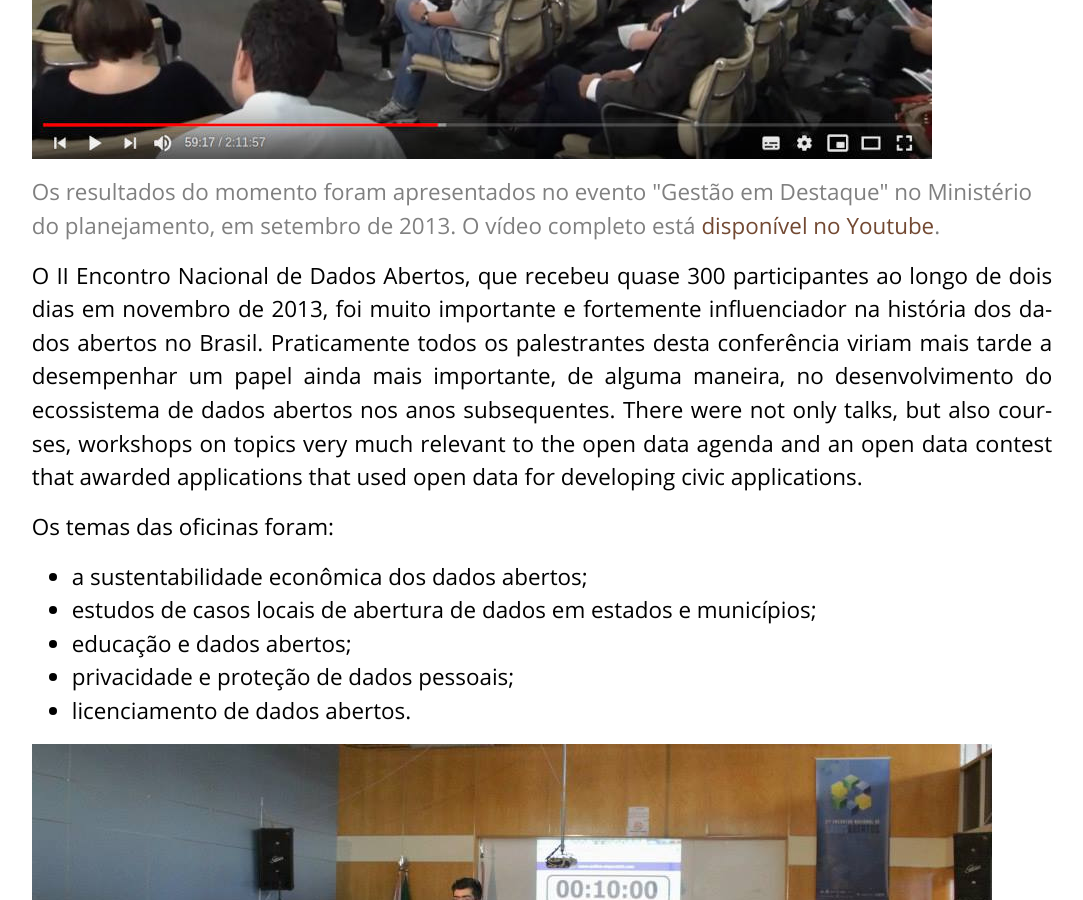
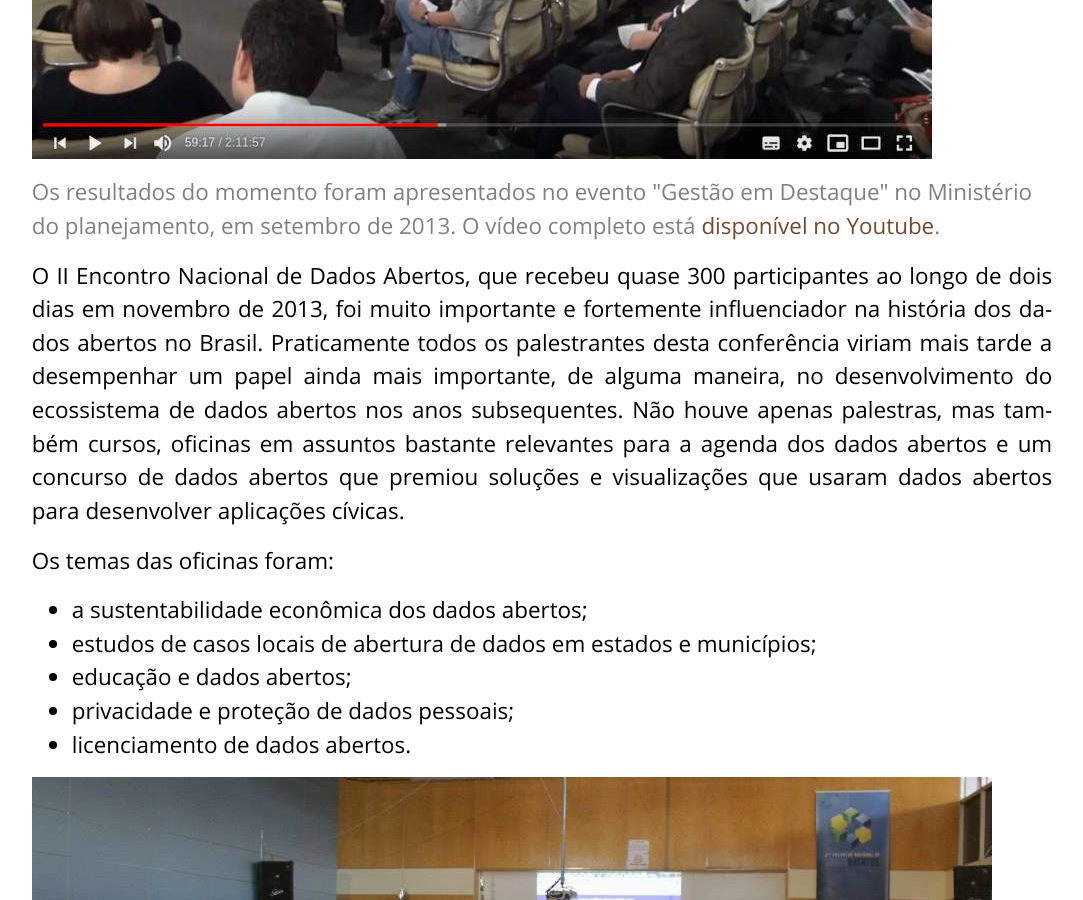
Before and after one commit to augusto-herrmann/augusto-herrmann.github.io, a Jekyll site: the page built from _posts/2020-12-07-dados-abertos-a-retrospectiva-de-um-comite.md, in a window 1280 px wide and 900 px high, scrolled down 6020 px. Shown: the whole window, without its empty margins (98-1181 px from the left). Built offline with Jekyll 4.4.1, drawn with Linux system fonts in a browser that asks for light colours; nearby versions of some CDN libraries.

Commit message:
fix missing translation

```diff
--- a/_posts/2020-12-07-dados-abertos-a-retrospectiva-de-um-comite.md
+++ b/_posts/2020-12-07-dados-abertos-a-retrospectiva-de-um-comite.md
@@ -199,10 +199,10 @@ importante e fortemente influenciador na história dos dados abertos no
 Brasil. Praticamente todos os palestrantes desta conferência viriam mais
 tarde a desempenhar um papel ainda mais importante, de alguma maneira,
 no desenvolvimento do ecossistema de dados abertos nos anos
-subsequentes. There were not only talks, but also courses, workshops on
-topics very much relevant to the open data agenda and an open data
-contest that awarded applications that used open data for developing
-civic applications.
+subsequentes. Não houve apenas palestras, mas também cursos, oficinas em
+assuntos bastante relevantes para a agenda dos dados abertos e um
+concurso de dados abertos que premiou soluções e visualizações que usaram
+dados abertos para desenvolver aplicações cívicas.
 
 Os temas das oficinas foram:
 
```
Also changed, not shown: _posts/2020-12-07-open-data-a-committee-in-retrospect.md (+2 -2 lines).
